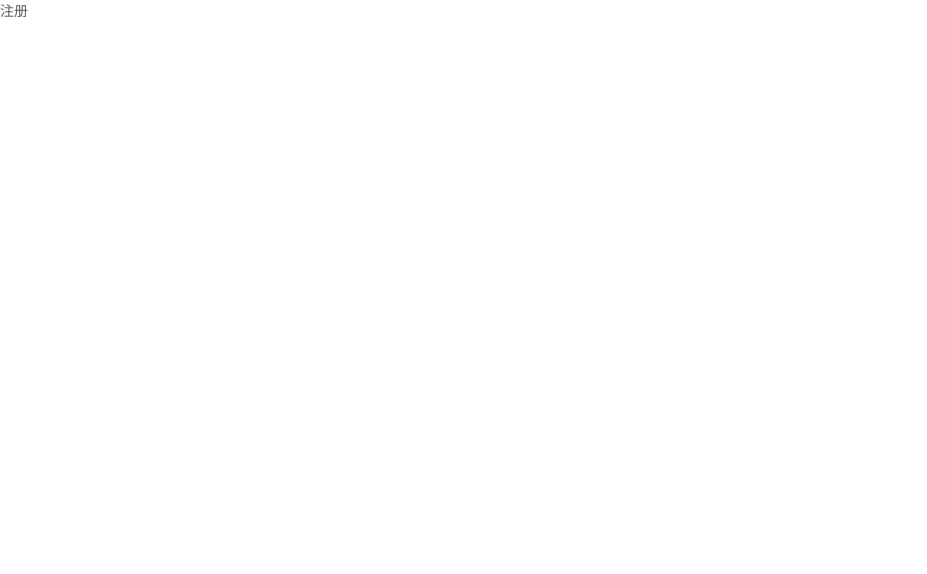
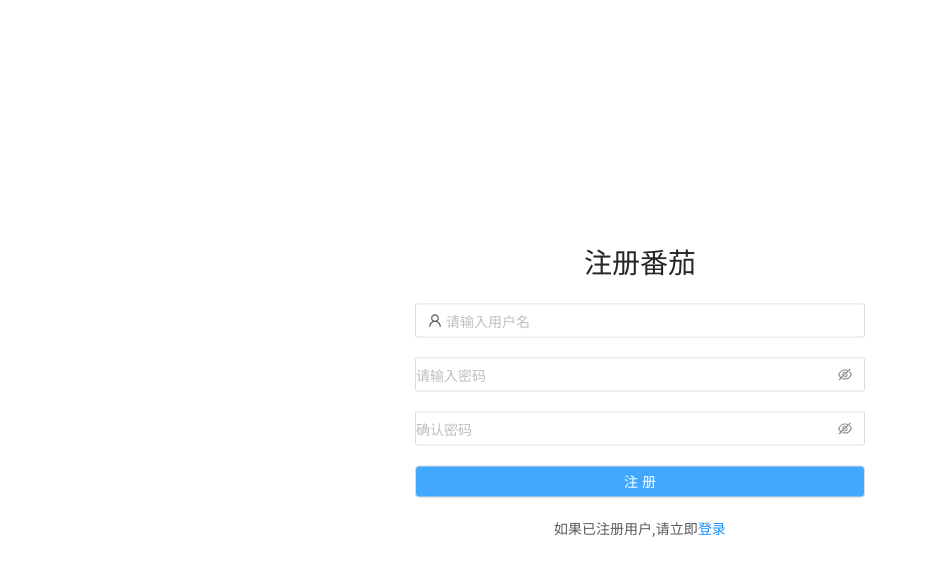
Before and after one commit to Jokerguo/tomato-clock, a React (Create React App) app: page /signUp in a window 1280 px wide. Shown: the top 574 px of the page, without its empty margins (0-927 px from the left). Built offline with nearby package versions, Linux system fonts and the light colour scheme.

Commit message:
完成注册和登录页面

```diff
--- a/package.json
+++ b/package.json
@@ -11,6 +11,7 @@
     "@types/react": "^16.9.0",
     "@types/react-dom": "^16.9.0",
     "antd": "^4.0.3",
+    "axios": "^0.19.2",
     "babel-plugin-import": "^1.13.0",
     "customize-cra": "^0.9.1",
     "react": "^16.13.1",
--- /dev/null
+++ b/src/components/Login/Login.scss
@@ -0,0 +1,22 @@
+.Login{
+  position: absolute;
+  top: 50%;
+  left: 50%;
+  transform: translate(-50%,-50%);
+  min-width: 450px;
+  display: flex;
+  justify-content: center;
+  align-items: center;
+  flex-direction: column;
+
+  > *{
+    margin-bottom: 20px;
+  }
+
+  > .button{
+    line-height: 16px;
+    width: 100%;
+    background: #40a9ff;
+    color: #fff;
+  }
+}
--- a/src/components/Login/Login.tsx
+++ b/src/components/Login/Login.tsx
@@ -1,10 +1,60 @@
 import React from 'react';
+import {Button, Input} from 'antd';
+import {UserOutlined} from '@ant-design/icons';
+import axios from '../../config/axios'
+import { Link } from 'react-router-dom';
+import './Login.scss'
 
-class Login extends React.Component {
+interface LoginState {
+  account: string,
+  password: string,
+}
+
+class Login extends React.Component<any, LoginState> {
+  constructor(props: any) {
+    super(props);
+    this.state = {
+      account: '',
+      password: '',
+    };
+  }
+
+  onChangeAccount = (e: any) => {
+    this.setState({account: e.target.value});
+  };
+
+  onChangePassword = (e: any) => {
+    this.setState({password: e.target.value});
+  };
+
+  submit = async () => {
+    const {account, password} = this.state;
+    try {
+      await axios.post('sign_in/user', {
+        account,
+        password,
+      });
+      console.log(this.props);
+      this.props.history.push('/')
+    } catch (e) {
+      throw new Error(e);
+    }
+  };
+
   render() {
+    const {account, password} = this.state;
     return (
-      <div>login</div>
+      <div className='Login'>
+        <h1>登录番茄</h1>
+        <Input placeholder="请输入用户名" prefix={<UserOutlined/>}
+               value={account} onChange={this.onChangeAccount}/>
+        <Input.Password placeholder="请输入密码" value={password}
+                        onChange={this.onChangePassword}/>
+        <Button className='button' onClick={this.submit}>登录</Button>
+        <p>如果未注册用户,请立即<Link to={`/signUp`} >注册</Link></p>
+      </div>
     );
   }
 }
+
 export default Login;
--- /dev/null
+++ b/src/components/SignUp/SignUp.scss
@@ -0,0 +1,22 @@
+.SignUp{
+  position: absolute;
+  top: 50%;
+  left: 50%;
+  transform: translate(-50%,-50%);
+  min-width: 450px;
+  display: flex;
+  justify-content: center;
+  align-items: center;
+  flex-direction: column;
+
+  > *{
+    margin-bottom: 20px;
+  }
+
+  > .button{
+    line-height: 16px;
+    width: 100%;
+    background: #40a9ff;
+    color: #fff;
+  }
+}
--- a/src/components/SignUp/SignUp.tsx
+++ b/src/components/SignUp/SignUp.tsx
@@ -1,10 +1,64 @@
 import React from 'react';
+import {Button, Input} from 'antd';
+import {UserOutlined} from '@ant-design/icons';
+import axios from '../../config/axios'
+import { Link } from 'react-router-dom';
+import './SignUp.scss'
 
+interface SignUpState {
+  account: string,
+  password: string,
+  passwordConfirmation: string
+}
 
-class SignUp extends React.Component {
+class SignUp extends React.Component<any, SignUpState> {
+  constructor(props: any) {
+    super(props);
+    this.state = {
+      account: '',
+      password: '',
+      passwordConfirmation: ''
+    };
+  }
+
+  onChangeAccount = (e: any) => {
+    this.setState({account: e.target.value});
+  };
+
+  onChangePassword = (e: any) => {
+    this.setState({password: e.target.value});
+  };
+  onChangePasswordConfirmation = (e: any) => {
+    this.setState({passwordConfirmation: e.target.value});
+  };
+  submit = async () => {
+    const {account, password, passwordConfirmation} = this.state;
+    try {
+      await axios.post('sign_up/user', {
+        account,
+        password,
+        password_confirmation: passwordConfirmation
+      });
+      this.props.history.push('/')
+    } catch (e) {
+      throw new Error(e);
+    }
+  };
+
   render() {
+    const {account, password, passwordConfirmation} = this.state;
     return (
-      <div>注册</div>
+      <div className='SignUp'>
+        <h1>注册番茄</h1>
+        <Input placeholder="请输入用户名" prefix={<UserOutlined/>}
+               value={account} onChange={this.onChangeAccount}/>
+        <Input.Password placeholder="请输入密码" value={password}
+                        onChange={this.onChangePassword}/>
+        <Input.Password placeholder="确认密码" value={passwordConfirmation}
+                        onChange={this.onChangePasswordConfirmation}/>
+        <Button className='button' onClick={this.submit}>注册</Button>
+        <p>如果已注册用户,请立即<Link to={`/login`} >登录</Link></p>
+      </div>
     );
   }
 }
--- /dev/null
+++ b/src/config/axios.ts
@@ -0,0 +1,30 @@
+import axios from 'axios';
+
+const instance = axios.create({
+  baseURL: 'https://gp-server.hunger-valley.com',
+  headers: {
+    't-app-id': 'fndDfAdKqdjUJpEjtHLErKFk',
+    't-app-secret': 'Bz9Rzzu2uh4HPE7xv8qftLVe'
+  }
+});
+
+instance.interceptors.request.use(function (config) {
+  const xToken = localStorage.getItem('x-token');
+  if (xToken) {
+    config.headers['Authorization'] = `Bearer ${xToken}`;
+  }
+  return config;
+}, function (error) {
+  return Promise.reject(error);
+});
+
+instance.interceptors.response.use(function (response) {
+  if (response.headers['x-token']) {
+    localStorage.setItem('x-token', response.headers['x-token']);
+  }
+  return response;
+}, function (error) {
+  return Promise.reject(error);
+});
+
+export default instance;
--- a/src/index.scss
+++ b/src/index.scss
@@ -1,5 +1,8 @@
 body {
   margin: 0;
+  padding: 0;
+  box-sizing: border-box;
+  position: relative;
   font-family: -apple-system, BlinkMacSystemFont, 'Segoe UI', 'Roboto', 'Oxygen',
     'Ubuntu', 'Cantarell', 'Fira Sans', 'Droid Sans', 'Helvetica Neue',
     sans-serif;
```
Also changed, not shown: 1 other file (tests, documents, lock files or other folders).
